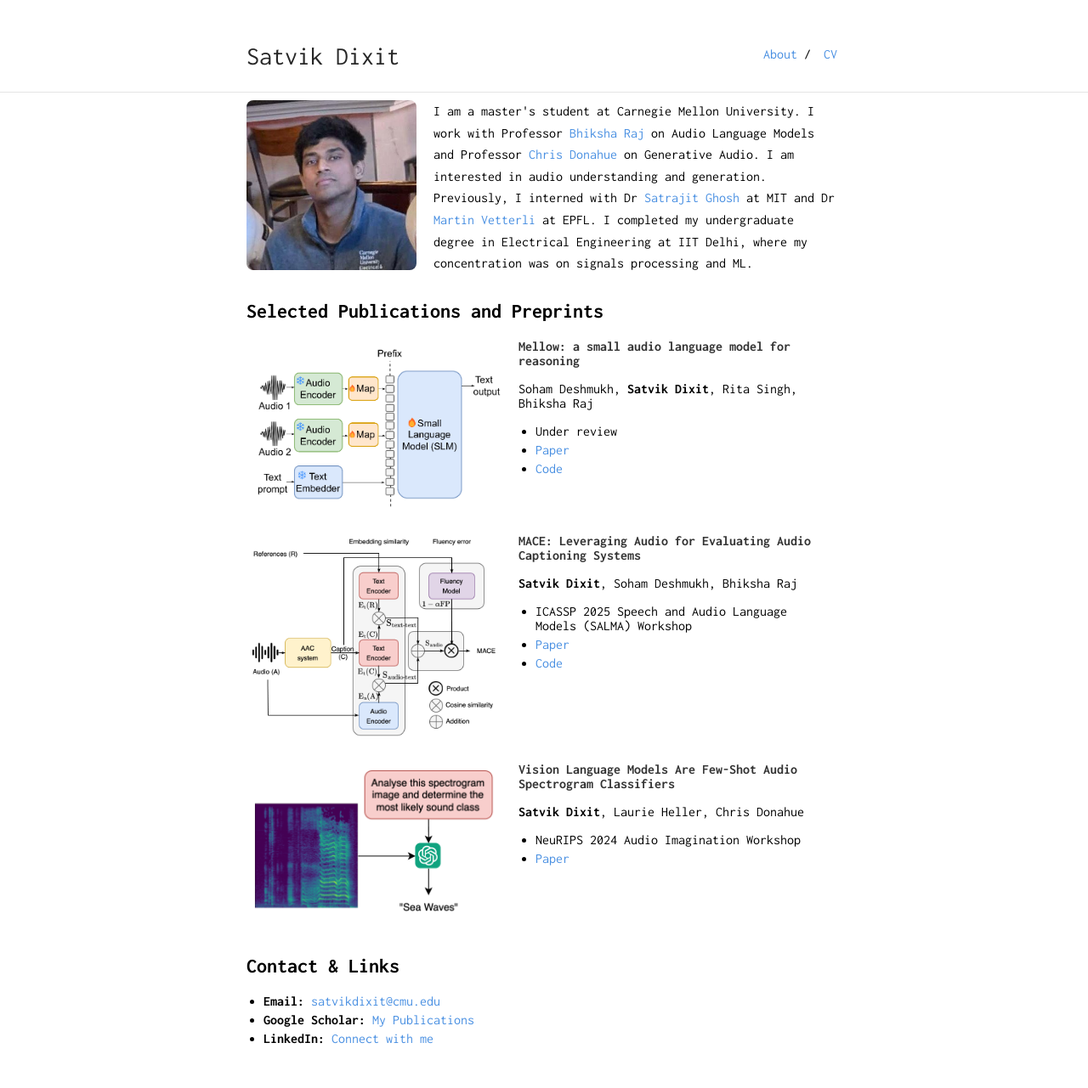
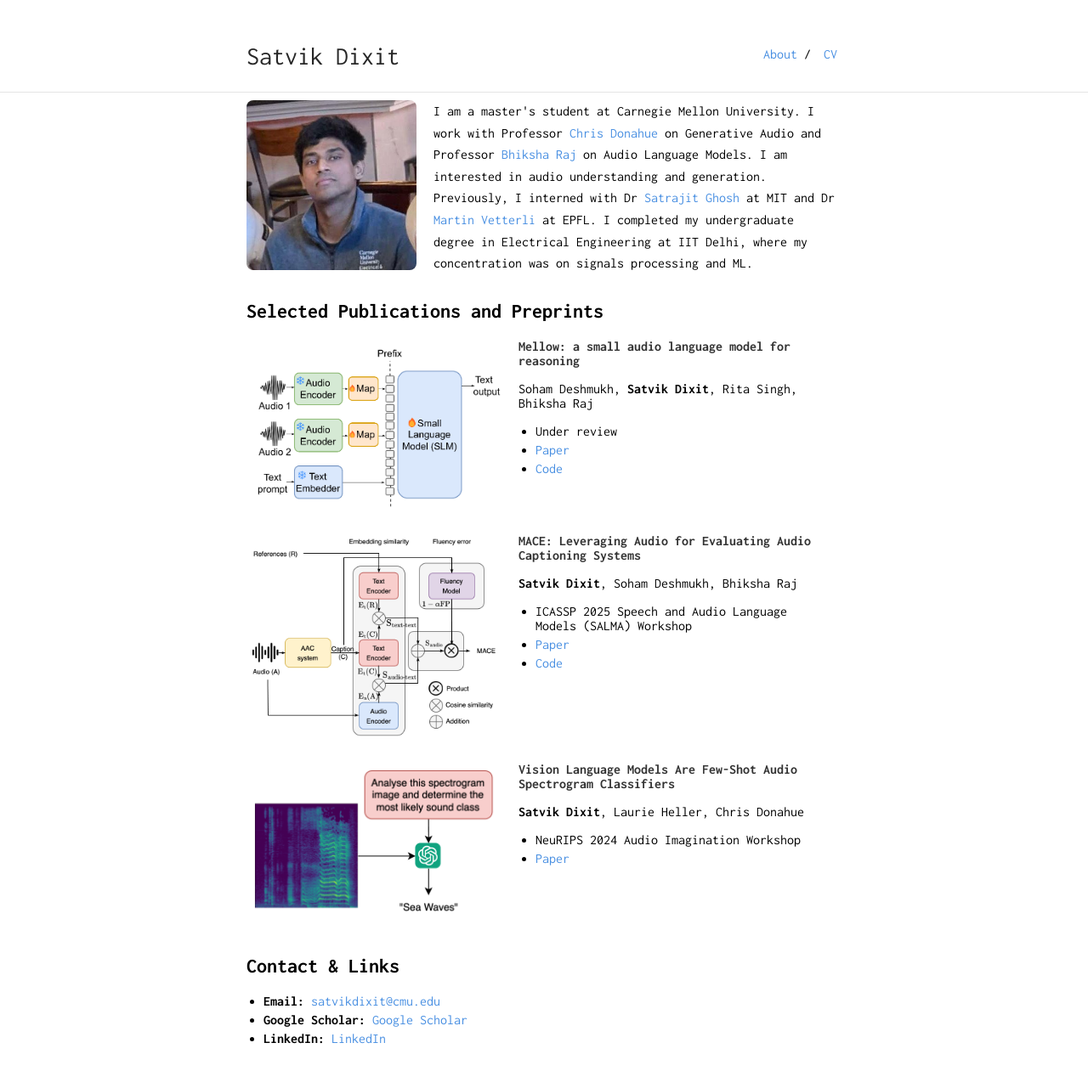
Before and after one commit to satvik-dixit/satvik-dixit.github.io, a Jekyll site: the page built from index.md, in a window 1280 px wide. Shown: the whole page at 85% size. Built offline with Jekyll 4.4.1, drawn with Linux system fonts in a browser that asks for light colours.

Commit message:
Update index.md

```diff
--- a/index.md
+++ b/index.md
@@ -6,7 +6,7 @@ layout: default
 <img src="/assets/img/picture.jpg" alt="Satvik Dixit" class="profile-picture-small">
 <div class="intro-text">
 
-I am a master's student at Carnegie Mellon University. I work with Professor <a href="https://cmu-mlsp.github.io/team/bhiksha_raj">Bhiksha Raj</a> on Audio Language Models and Professor <a href="https://chrisdonahue.com/">Chris Donahue</a> on Generative Audio. I am interested in audio understanding and generation.
+I am a master's student at Carnegie Mellon University. I work with Professor <a href="https://chrisdonahue.com/">Chris Donahue</a> on Generative Audio and Professor <a href="https://cmu-mlsp.github.io/team/bhiksha_raj">Bhiksha Raj</a> on Audio Language Models. I am interested in audio understanding and generation.
 
 Previously, I interned with Dr <a href="https://sensein.group/">Satrajit Ghosh</a> at MIT and Dr <a href="https://www.epfl.ch/labs/lcav/people/martin-vetterli/">Martin Vetterli</a> at EPFL. I completed my undergraduate degree in Electrical Engineering at IIT Delhi, where my concentration was on signals processing and ML.
 
@@ -55,8 +55,8 @@ Previously, I interned with Dr <a href="https://sensein.group/">Satrajit Ghosh</
 
 ## Contact & Links
 - **Email:** [satvikdixit@cmu.edu](mailto:satvikdixit@cmu.edu)
-- **Google Scholar:** [My Publications](https://scholar.google.com/citations?user=fO8a44AAAAAJ&hl=en)
-- **LinkedIn:** [Connect with me](https://www.linkedin.com/in/satvik-dixit/)
+- **Google Scholar:** [Google Scholar](https://scholar.google.com/citations?user=fO8a44AAAAAJ&hl=en)
+- **LinkedIn:** [LinkedIn](https://www.linkedin.com/in/satvik-dixit/)
 
 <br>
 <br>
```
